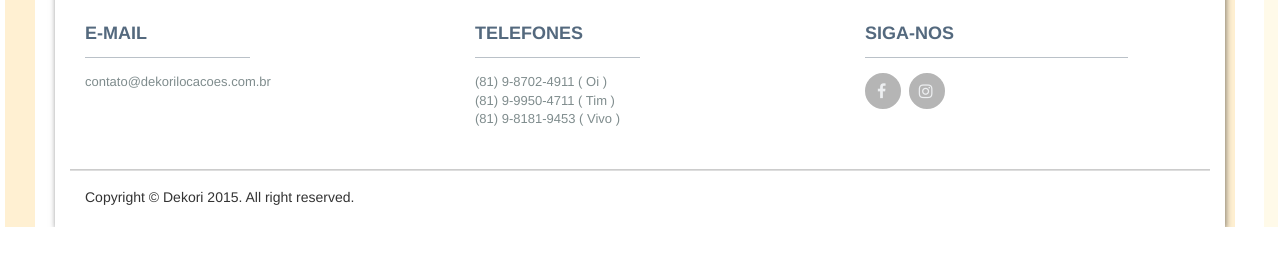
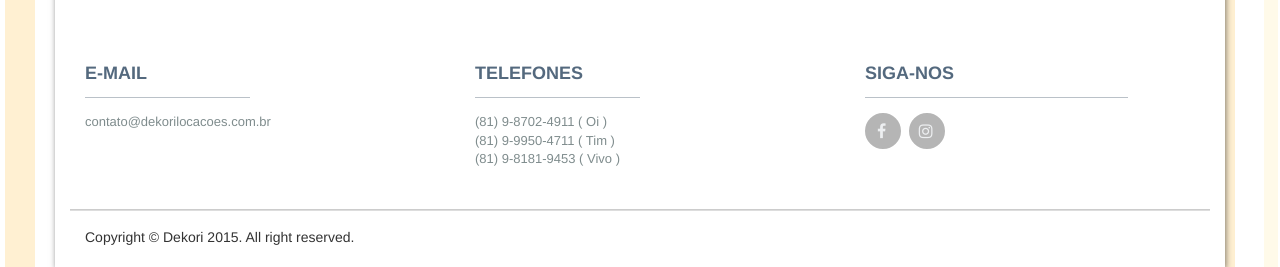
Before and after one commit to andreximenes/dekori_project, a Django app: page / in a window 1280 px wide. Shown: the part 683-950 px from the top of the page. Before the commit the page ends 910 px from the top, so only its background shows below. Run offline with Django 3.2, Linux system fonts and the light colour scheme; data that the repository does not hold is empty; parts of the project's set-up code (start-up, migrations or seed data) failed here and were passed over; some libraries are stand-ins or nearby versions.

Commit message:
Alteracao na pagina incial. padding-top.

```diff
--- a/django_project/templates/inicio/index.html
+++ b/django_project/templates/inicio/index.html
@@ -56,6 +56,7 @@
     <title>Dekori  - Locações de Acessórios</title>
 </head>
 <body>
+<div style="padding-top: 40px">
     <div class="container shadow" style="background-color: white" >
         <div class="container">
             <br/>
@@ -114,6 +115,7 @@
         {% include 'base/footer.html' %}
 
     </div>
+</div>
 
 <!--Start of Zopim Live Chat Script-->
 <script type="text/javascript">
```
Also changed, not shown: 1 other file.
